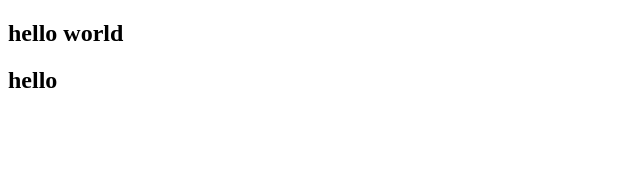
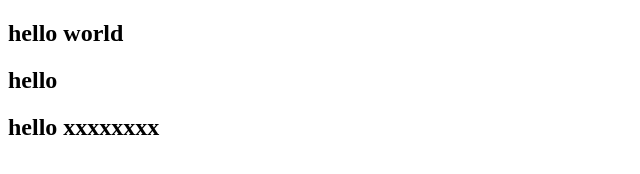
Before and after one commit to xyf-111/testdemo, a plain HTML site: page index.html in a window 1280 px wide. Shown: the whole page, without its empty margins (0-640 px from the left). Drawn offline with Linux system fonts and the light colour scheme.

Commit message:
这是第三次提交，增加了多个文件

```diff
--- a/index.html
+++ b/index.html
@@ -12,5 +12,6 @@
 <body>
     <h2>hello world</h2>
     <h2>hello</h2>
+    <h2>hello xxxxxxxx</h2>
 </body>
 </html>
```
Also changed, not shown: b.txt (added), c.txt (added), d.html (added).
